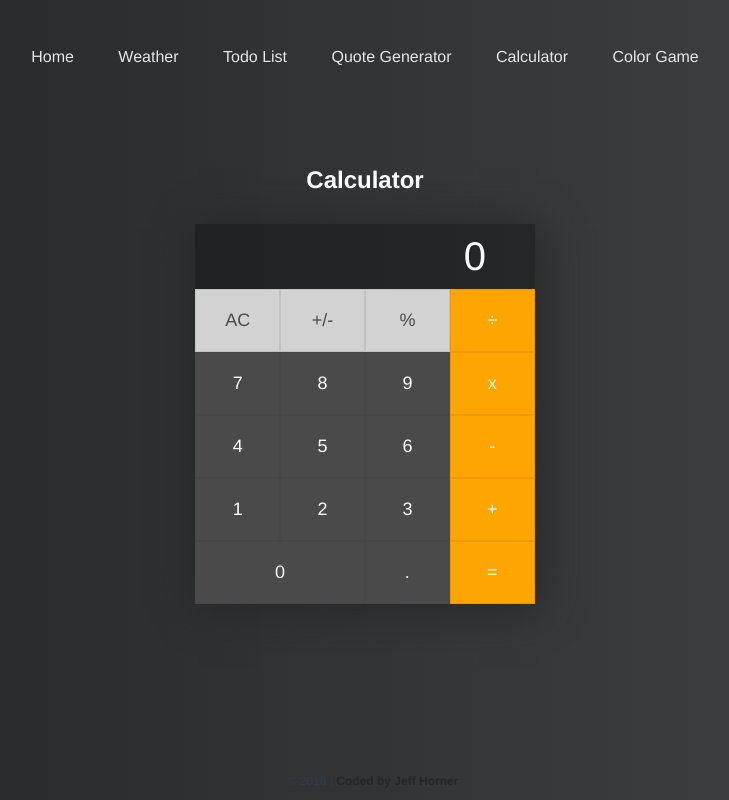
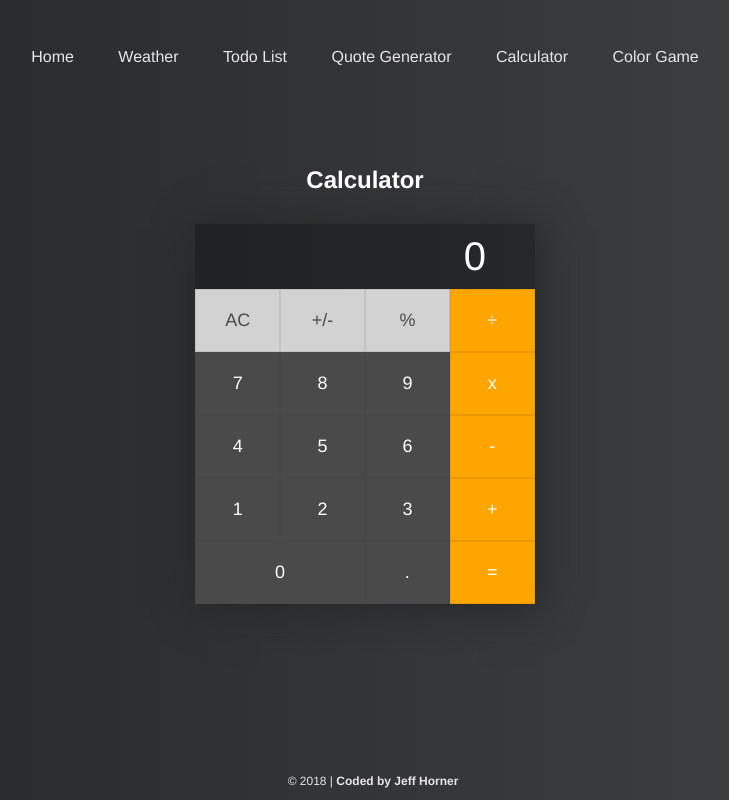
Before and after one commit to jeffnhorner/mini-Vue.js-Projects, a Vue app: page /calculator in a window 1280 px wide. Shown: the whole page, without its empty margins (275-1004 px from the left). Built offline with nearby package versions, Linux system fonts and the light colour scheme; what vue-resource would draw is missing.

Commit message:
added footer styles

```diff
--- a/src/styles.css
+++ b/src/styles.css
@@ -12,6 +12,9 @@ footer a {
   color: #262626;
   font-weight: bold;
   text-decoration: none;
+}
+body.calc footer, body.calc footer a {
+  color: #e7e7e7;
 }
 #nav > ul li {
   display: inline;
```
